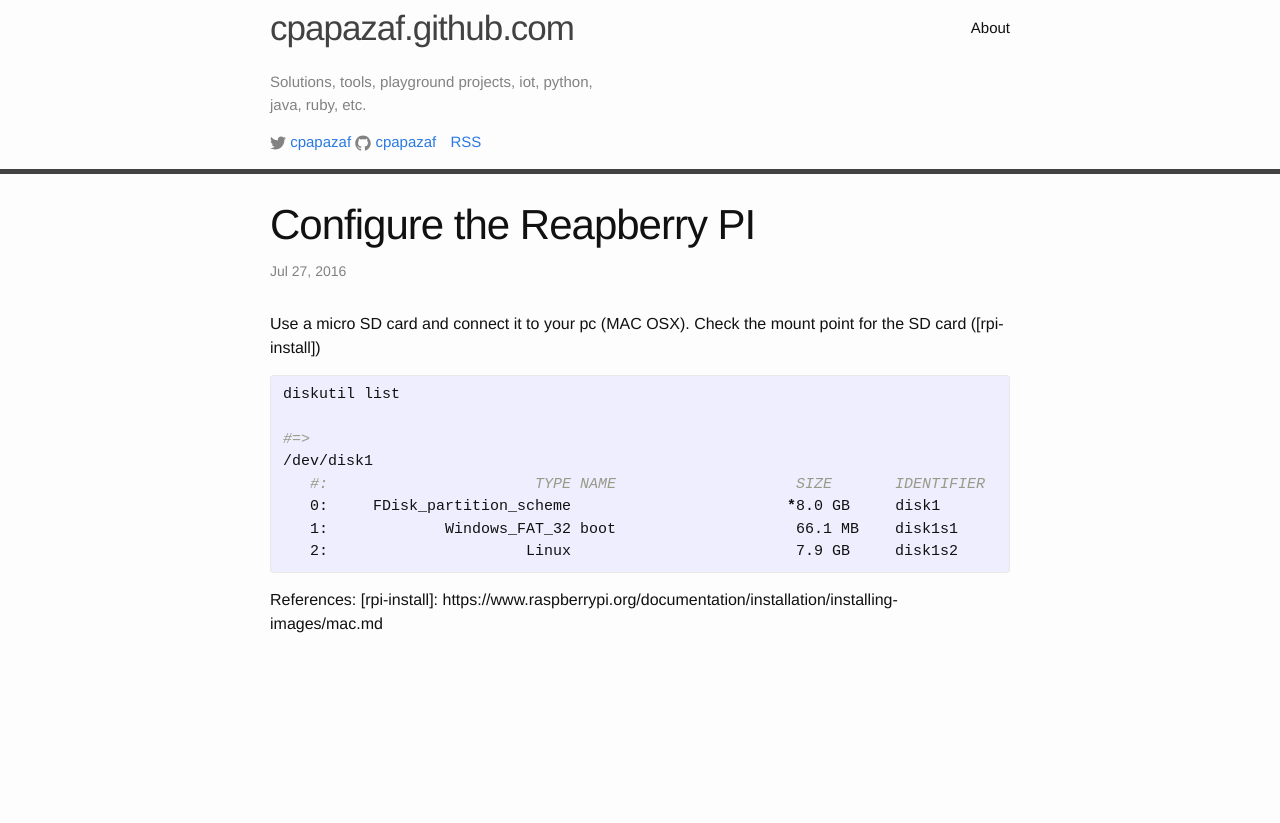
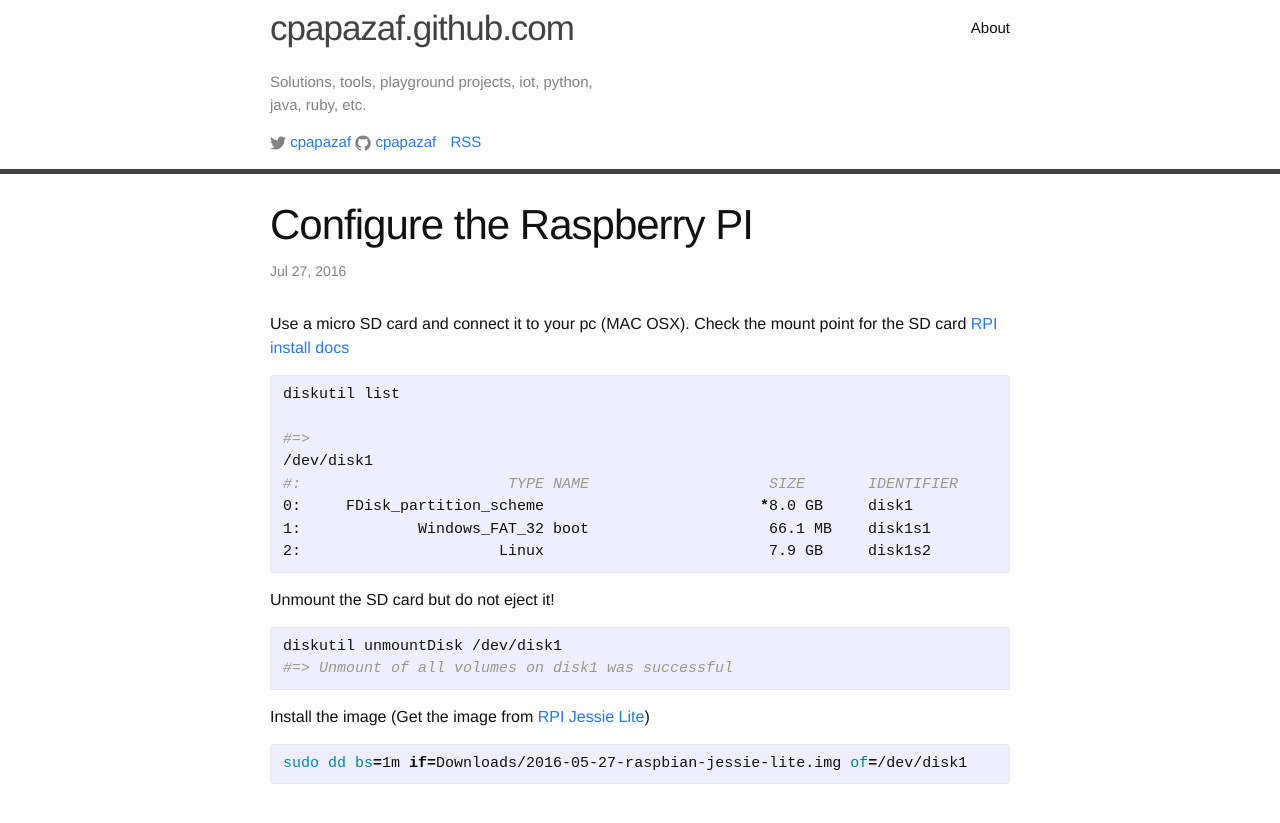
Before and after one commit to cpapazaf/cpapazaf.github.io, a Jekyll site: the page built from _posts/2016-07-27-configure-rpi.md, in a window 1280 px wide. Shown: the top 823 px of the page. Built offline with Jekyll 4.4.1, drawn with Linux system fonts in a browser that asks for light colours.

Commit message:
Update 2016-07-27-configure-rpi.md

```diff
--- a/_posts/2016-07-27-configure-rpi.md
+++ b/_posts/2016-07-27-configure-rpi.md
@@ -1,23 +1,33 @@
 ---
 layout: post
-title:  "Configure the Reapberry PI"
+title:  "Configure the Raspberry PI"
 date:   2016-07-27 19:00:02 +0100
 categories: raspberrypi
 ---
 
-Use a micro SD card and connect it to your pc (MAC OSX). Check the mount point for the SD card ([rpi-install])
+Use a micro SD card and connect it to your pc (MAC OSX). Check the mount point for the SD card [RPI install docs][rpi-install]
 
 {% highlight bash %}
 diskutil list
 
 #=>
 /dev/disk1
-   #:                       TYPE NAME                    SIZE       IDENTIFIER
-   0:     FDisk_partition_scheme                        *8.0 GB     disk1
-   1:             Windows_FAT_32 boot                    66.1 MB    disk1s1
-   2:                      Linux                         7.9 GB     disk1s2
+#:                       TYPE NAME                    SIZE       IDENTIFIER
+0:     FDisk_partition_scheme                        *8.0 GB     disk1
+1:             Windows_FAT_32 boot                    66.1 MB    disk1s1
+2:                      Linux                         7.9 GB     disk1s2
 {% endhighlight %}
 
+Unmount the SD card but do not eject it!
+{% highlight bash %}
+diskutil unmountDisk /dev/disk1
+#=> Unmount of all volumes on disk1 was successful
+{% endhighlight %}
 
-References:
+Install the image (Get the image from [RPI Jessie Lite][rpi-jesie-lite])
+{% highlight bash %}
+sudo dd bs=1m if=Downloads/2016-05-27-raspbian-jessie-lite.img of=/dev/disk1
+{% endhighlight %}
+
 [rpi-install]: https://www.raspberrypi.org/documentation/installation/installing-images/mac.md
+[rpi-jesie-lite]: https://www.raspberrypi.org/downloads/raspbian/
```
